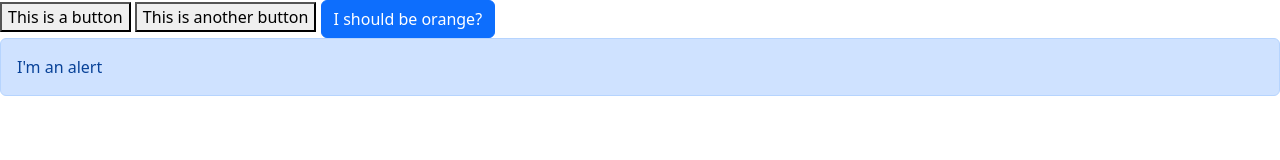
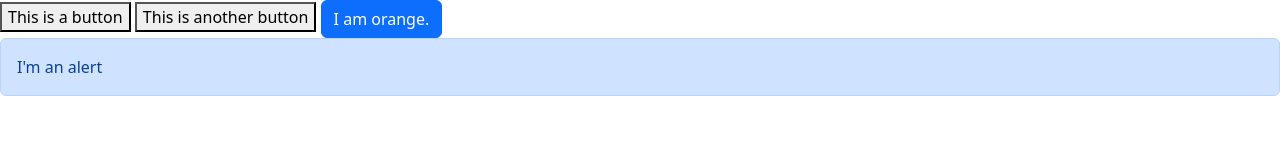
Before and after one commit to natafaye/onpa-su24-playground, a website built with Parcel: page index.html in a window 1280 px wide. Built offline with nearby package versions, Linux system fonts and the light colour scheme; files whose address does not match are found by name.

Commit message:
Orange button is no longer unsure of being orange

```diff
--- a/index.html
+++ b/index.html
@@ -19,7 +19,7 @@
         This is another button
     </button>
 
-    <button class="btn btn-primary">I should be orange?</button>
+    <button class="btn btn-primary">I am orange.</button>
 
     <div class="alert alert-primary">
         I'm an alert
```
